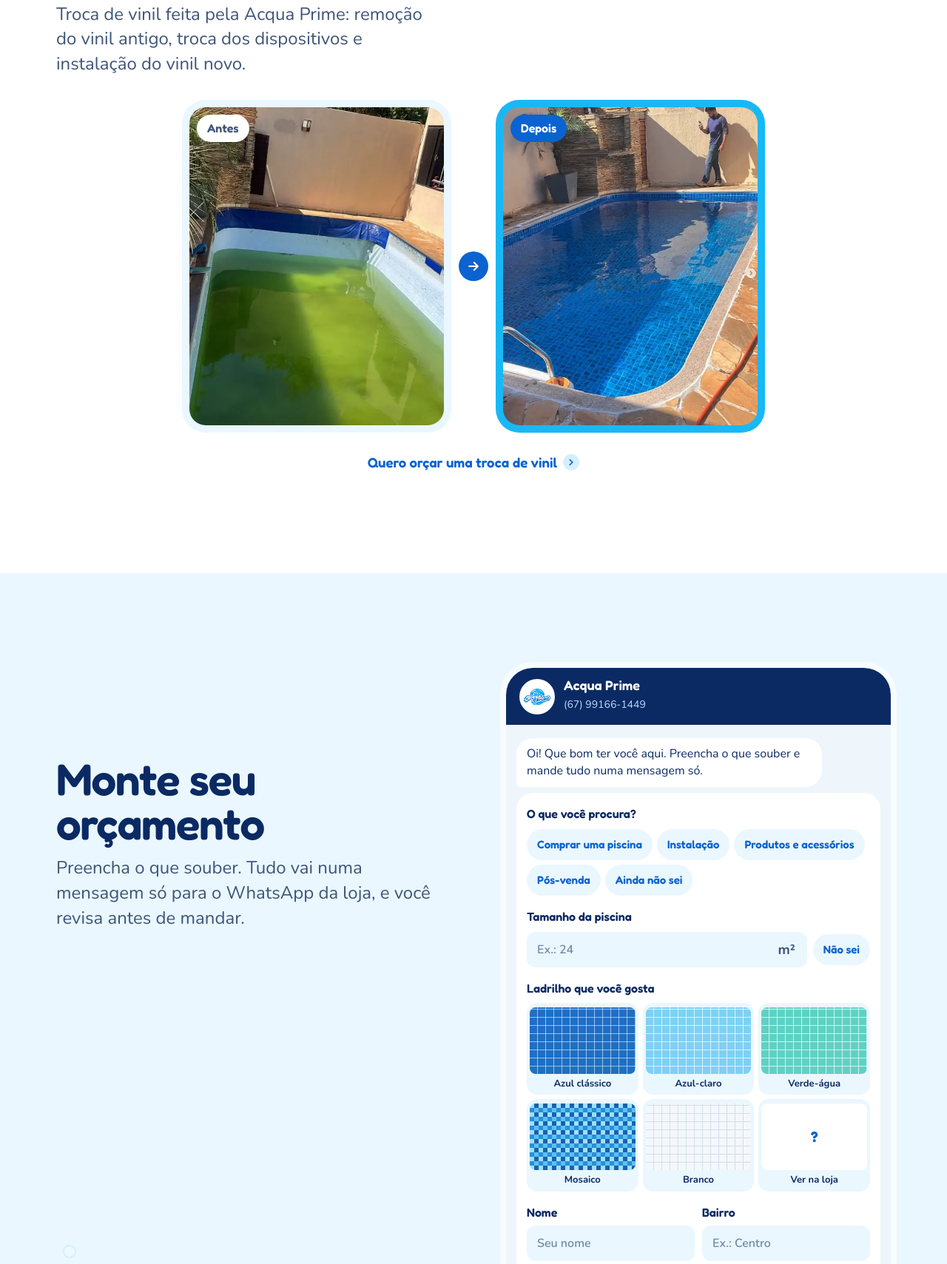
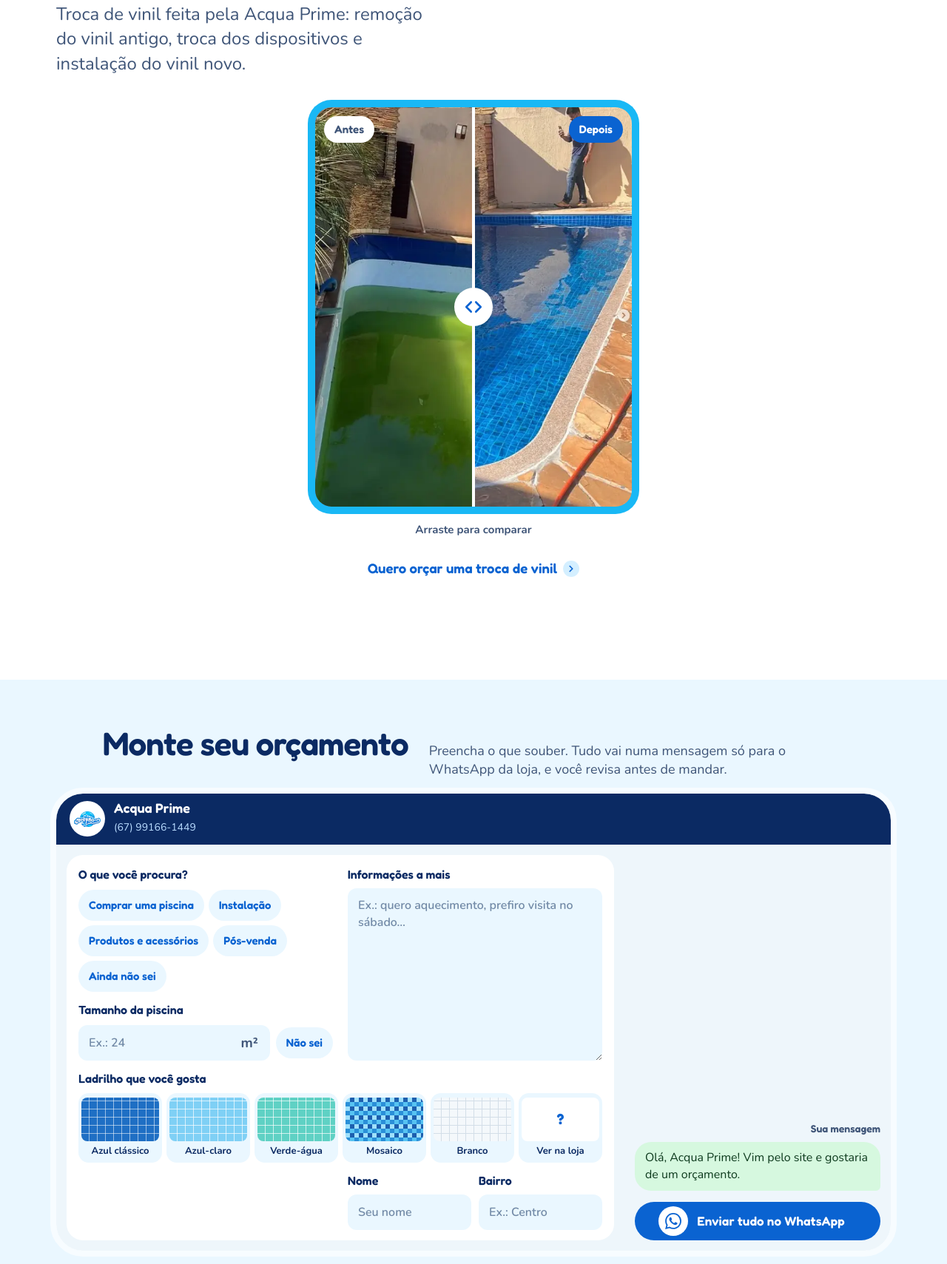
Before and after one commit to Enzooouu/AcquaPrime-Projeto, a plain HTML site: page index.html in a window 1280 px wide. Shown: the part 3521-5230 px from the top of the page at 74% size. Drawn offline with Linux system fonts and the light colour scheme.

Commit message:
Antes e depois para arrastar e orçamento numa tela só
O antes e depois da troca de vinil vira uma foto só com uma linha que
se arrasta com o dedo, o mouse ou as setas do teclado. No computador,
o orçamento passa a caber numa tela: formulário em duas colunas e a
prévia da mensagem com o botão ao lado.

Co-Authored-By: Claude Opus 5.5 <noreply@anthropic.com>
Claude-Session: https://claude.ai/code/session_01T288muh3LjQJTSGmseiREL

```diff
--- a/assets/css/style.css
+++ b/assets/css/style.css
@@ -557,3 +557,47 @@ p { text-wrap: pretty; }
 @media (min-width: 900px) { .grade .g-insta.g-larga { aspect-ratio: auto; height: 300px; } }
 @media (min-width: 900px) { .grade .g-grande { aspect-ratio: auto; height: auto; } }
 @media (min-width: 900px) { .grade .g-grande { position: relative; } .grade .g-grande figure { position: absolute; inset: 0; } }
+
+/* ---------- Antes e depois: arrastar ---------- */
+/* moldura 32 = foto 22 + 10 */
+.comparar-moldura { max-width: 560px; margin: 32px auto 0; padding: 0 var(--m); display: grid; gap: 10px; justify-items: center; }
+.comparar { position: relative; width: 100%; aspect-ratio: 4 / 5; border-radius: var(--r-card); padding: var(--pad-card); background: var(--azul-claro); touch-action: pan-y; user-select: none; }
+.comparar img, .comparar-antes { position: absolute; inset: var(--pad-card); width: calc(100% - 2 * var(--pad-card)); height: calc(100% - 2 * var(--pad-card)); border-radius: var(--r-foto); }
+.comparar img { object-fit: cover; }
+.comparar-antes { overflow: hidden; clip-path: inset(0 calc(100% - var(--pos)) 0 0 round var(--r-foto) 0 0 var(--r-foto)); }
+.comparar-antes img { inset: 0; width: 100%; height: 100%; }
+.comparar-linha { position: absolute; top: var(--pad-card); bottom: var(--pad-card); left: calc(var(--pad-card) + (100% - 2 * var(--pad-card)) * var(--pos) / 100%); width: 4px; margin-left: -2px; background: #fff; pointer-events: none; }
+.comparar-linha { left: calc(var(--pad-card) + var(--pos) * 0 + (100% - 2 * var(--pad-card)) * var(--p, .5)); }
+.comparar-bola { position: absolute; top: 50%; left: 50%; width: 52px; height: 52px; margin: -26px 0 0 -26px; border-radius: 50%; background: #fff; color: var(--azul); display: grid; place-items: center; }
+.comparar-bola svg { width: 26px; height: 26px; }
+.comparar-tag { position: absolute; top: 22px; padding: 6px 14px; border-radius: 999px; font-family: var(--f-titulo); font-weight: 600; font-size: .9375rem; pointer-events: none; }
+.tag-antes { left: 22px; background: #fff; color: var(--tinta-2); }
+.tag-depois { right: 22px; background: var(--azul); color: #fff; }
+.comparar-range { position: absolute; inset: 0; width: 100%; height: 100%; margin: 0; opacity: 0; cursor: ew-resize; }
+.comparar-range:focus-visible + * , .comparar:focus-within .comparar-bola { outline: 3px solid var(--azul); }
+.comparar-dica { font-weight: 700; font-size: .9375rem; color: var(--tinta-2); }
+
+/* ---------- Orçamento cabe numa tela no computador ---------- */
+.chat-lado { display: flex; flex-direction: column; gap: 8px; padding: 0 14px 14px; background: #eef6fb; }
+.chat-lado .chat-resp { padding: 6px 0 0; background: none; min-height: 0; }
+@media (min-width: 1000px) {
+  .orcamento { padding: 64px 0; }
+  .orc-in { grid-template-columns: 1fr; gap: 20px; }
+  .orc-in .cab { position: static; display: flex; align-items: baseline; gap: 28px; }
+  .orc-in .cab p { margin-top: 0; max-width: 52ch; font-size: 1.125rem; }
+  .orc-in .cab h2 { font-size: 2.75rem; white-space: nowrap; }
+  .chat { width: 100%; justify-self: stretch; display: grid; grid-template-columns: 1fr 360px; grid-template-rows: auto 1fr; }
+  .chat-topo { grid-column: 1 / -1; padding: 10px 18px; }
+  .chat-log { min-height: 0; max-height: none; padding: 14px; }
+  .chat-log > .msg-loja { display: none; }
+  .pedido { gap: 12px; padding: 14px 16px; grid-template-columns: 1fr 1fr; column-gap: 20px; }
+  .pedido > .campo-grupo:nth-child(3) { grid-column: 1 / -1; }
+  .pedido > label.campo { grid-column: 2; grid-row: 1 / span 2; }
+  .pedido textarea { height: 100%; min-height: 0; }
+  .pedido > label.campo { display: flex; flex-direction: column; }
+  .ladrilhos { grid-template-columns: repeat(6, 1fr); }
+  .lad { aspect-ratio: 16 / 9; }
+  .chat-lado { padding: 14px; justify-content: flex-end; }
+  .chat-lado .msg-previa { max-width: 100%; }
+}
+@media (min-width: 1000px) { .pedido > .duplo { grid-column: 2; } .orc-in .cab { padding: 0; } }
--- a/assets/js/main.js
+++ b/assets/js/main.js
@@ -104,12 +104,20 @@
     }
   }
 
+  /* ---------- Antes e depois: arrastar ---------- */
+  $$('[data-comparar]').forEach(box => {
+    const r = $('[data-comparar-range]', box);
+    const set = (v) => { box.style.setProperty('--pos', v + '%'); box.style.setProperty('--p', v / 100); };
+    r.addEventListener('input', () => set(r.value));
+    set(r.value);
+  });
+
   /* ---------- Fotos: tocar para ampliar ---------- */
   const caixa = $('[data-lightbox]');
   if (caixa && typeof caixa.showModal === 'function') {
     const img = $('[data-lb-img]', caixa);
     let origem = null;
-    $$('.grade img, .ad img').forEach(f => {
+    $$('.grade img').forEach(f => {
       f.tabIndex = 0; f.setAttribute('role', 'button');
       f.setAttribute('aria-label', `Ampliar foto: ${f.alt}`);
       const abre = () => { origem = f; img.src = f.currentSrc || f.src; img.alt = f.alt; caixa.showModal(); };
--- a/index.html
+++ b/index.html
@@ -213,16 +213,18 @@
         <h2 id="vinil-t">Antes e depois</h2>
         <p>Troca de vinil feita pela Acqua Prime: remoção do vinil antigo, troca dos dispositivos e instalação do vinil novo.</p>
       </div>
-      <div class="ad-par" data-reveal>
-        <figure class="ad ad-antes">
-          <img src="assets/img/vinil-antes.webp" width="625" height="874" loading="lazy" decoding="async" alt="Antes: piscina com vinil velho e água verde">
-          <figcaption>Antes</figcaption>
-        </figure>
-        <span class="ad-seta" aria-hidden="true"><svg viewBox="0 0 24 24"><path d="M5 12h13M13 6l6 6-6 6" fill="none" stroke="currentColor" stroke-width="2.6" stroke-linecap="round" stroke-linejoin="round"/></svg></span>
-        <figure class="ad ad-depois">
-          <img src="assets/img/vinil-depois.webp" width="625" height="874" loading="lazy" decoding="async" alt="Depois: piscina com vinil azul novo e água cristalina">
-          <figcaption>Depois</figcaption>
-        </figure>
+      <div class="comparar-moldura" data-reveal>
+        <div class="comparar" data-comparar style="--pos: 50%">
+          <img class="comparar-depois" src="assets/img/vinil-depois.webp" width="625" height="874" loading="lazy" decoding="async" alt="Depois: piscina com vinil azul novo e água cristalina">
+          <div class="comparar-antes">
+            <img src="assets/img/vinil-antes.webp" width="625" height="874" loading="lazy" decoding="async" alt="Antes: piscina com vinil velho e água verde">
+          </div>
+          <span class="comparar-tag tag-antes" aria-hidden="true">Antes</span>
+          <span class="comparar-tag tag-depois" aria-hidden="true">Depois</span>
+          <div class="comparar-linha" aria-hidden="true"><span class="comparar-bola"><svg viewBox="0 0 24 24"><path d="M9 6l-6 6 6 6M15 6l6 6-6 6" fill="none" stroke="currentColor" stroke-width="2.4" stroke-linecap="round" stroke-linejoin="round"/></svg></span></div>
+          <input class="comparar-range" type="range" min="0" max="100" value="50" aria-label="Arraste para comparar antes e depois" data-comparar-range>
+        </div>
+        <p class="comparar-dica">Arraste para comparar</p>
       </div>
       <div class="ad-acao" data-reveal>
         <a class="link-seta" href="#orcamento" data-servico="Instalação">Quero orçar uma troca de vinil</a>
@@ -288,14 +290,16 @@
               <input type="hidden" name="text" value="Olá, Acqua Prime! Vim pelo site e gostaria de um orçamento." data-texto>
             </form>
 
+          </div>
+          <div class="chat-lado">
             <p class="msg-rotulo">Sua mensagem</p>
             <p class="msg msg-cliente msg-previa" data-previa aria-live="polite">Olá, Acqua Prime! Vim pelo site e gostaria de um orçamento.</p>
-          </div>
           <div class="chat-resp" data-contato>
             <a class="pill pill-azul" href="https://wa.me/5567991661449" target="_blank" rel="noopener" data-enviar>
               <span class="pill-chip" aria-hidden="true"><svg viewBox="0 0 24 24"><use href="#i-wa"/></svg></span>
               Enviar tudo no WhatsApp
             </a>
+          </div>
           </div>
         </div>
       </div>
```
